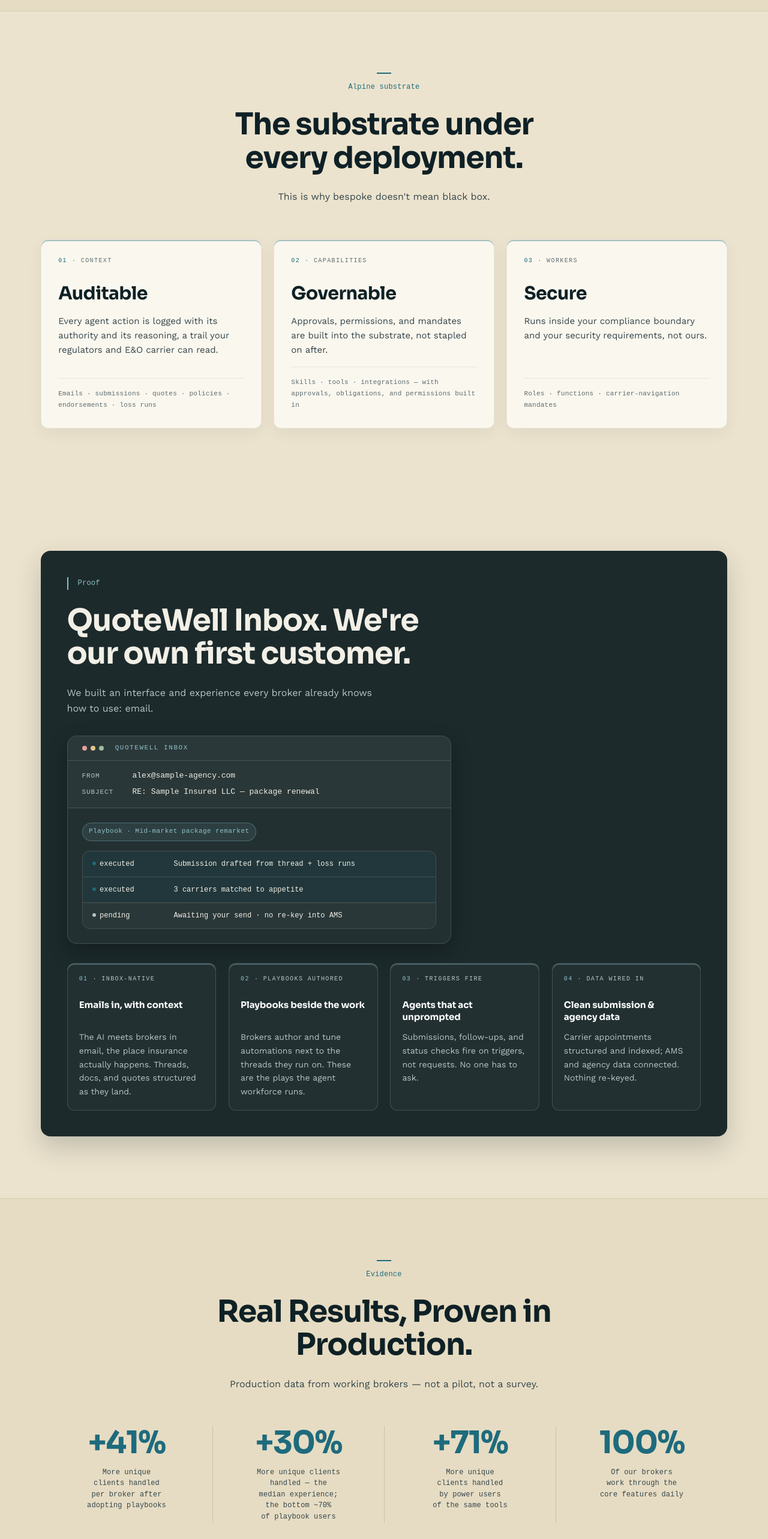
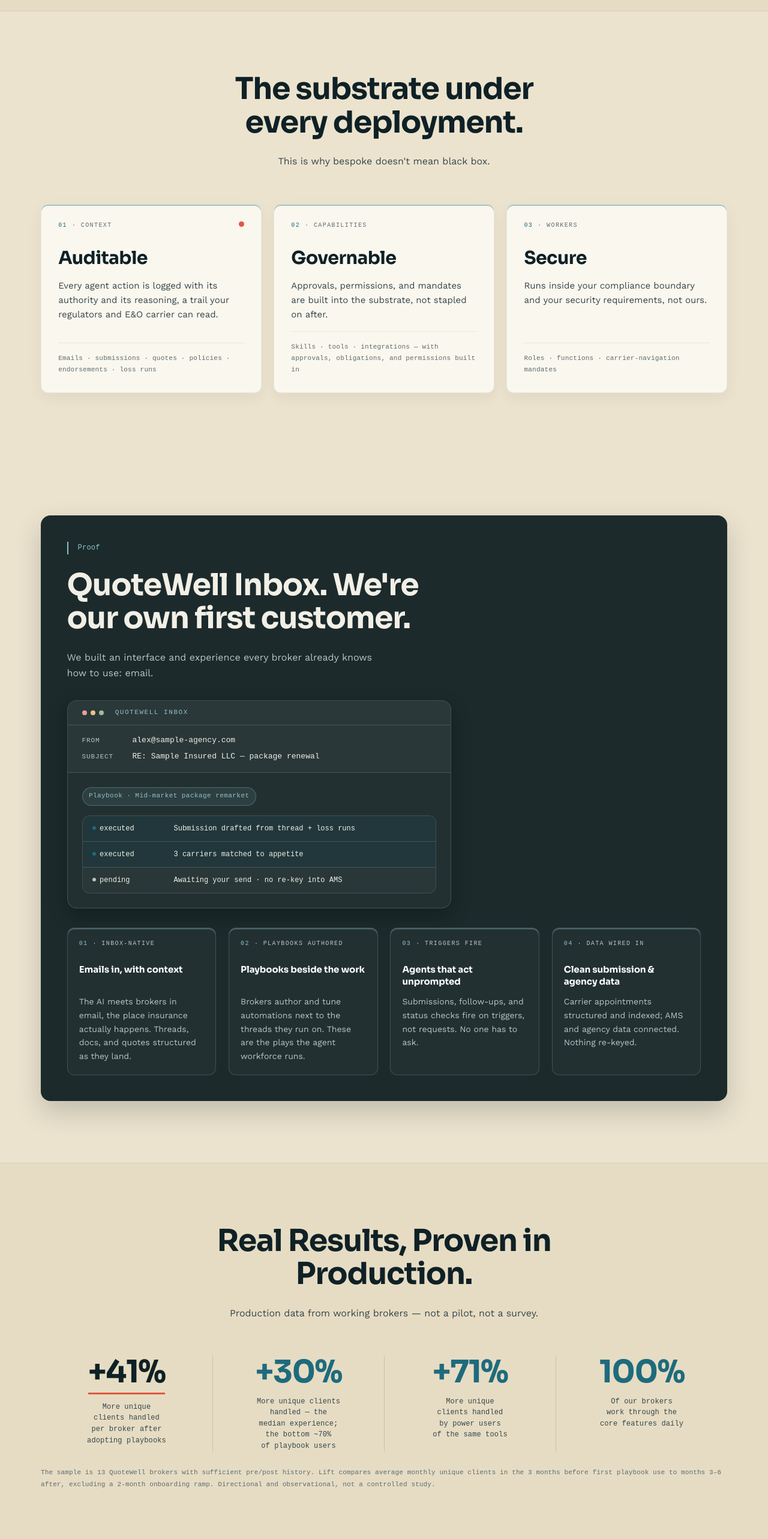
Before and after one commit to Third-Plane/third-plane-site, a React (Vite) app: page / in a window 1280 px wide. Shown: the part 2100-4665 px from the top of the page at 60% size. Built offline with nearby package versions, Linux system fonts and the light colour scheme; a web font is replaced by a local one.

Commit message:
Mark key beats with coral and darken the footer.
Drop Alpine/Evidence eyebrows, underline the lead +41% stat, flag Auditable with a corner coral dot, and anchor the page on a deep footer.

```diff
--- a/src/components/Alpine.jsx
+++ b/src/components/Alpine.jsx
@@ -5,11 +5,17 @@ export default function Alpine() {
   return (
     <section className="section alpine" id="alpine">
       <div className="container">
-        <SectionHead eyebrow={alpine.eyebrow} title={alpine.title} body={alpine.body} />
+        <SectionHead title={alpine.title} body={alpine.body} />
 
         <div className="grid grid--3">
           {alpine.cards.map((card, i) => (
-            <article className="card alpine-card" key={card.index} data-reveal style={{ '--i': i }}>
+            <article
+              className={card.flag ? 'card alpine-card alpine-card--flag' : 'card alpine-card'}
+              key={card.index}
+              data-reveal
+              style={{ '--i': i }}
+            >
+              {card.flag ? <i className="log__dot alpine-card__flag" aria-hidden="true" /> : null}
               <p className="card__index">
                 <span>{card.index}</span> · {card.kicker}
               </p>
--- a/src/components/Evidence.jsx
+++ b/src/components/Evidence.jsx
@@ -7,11 +7,11 @@ export default function Evidence() {
   return (
     <section className="section section--band evidence" id="evidence">
       <div className="container">
-        <SectionHead eyebrow={evidence.eyebrow} title={evidence.title} body={evidence.body} />
+        <SectionHead title={evidence.title} body={evidence.body} />
 
         <div className="stats" data-reveal>
-          {evidence.stats.map((stat) => (
-            <div className="stat" key={stat.figure}>
+          {evidence.stats.map((stat, i) => (
+            <div className={i === 0 ? 'stat stat--lead' : 'stat'} key={stat.figure}>
               <p className="stat__figure">{stat.figure}</p>
               <p className="stat__body">{stat.body}</p>
             </div>
--- a/src/components/ui.jsx
+++ b/src/components/ui.jsx
@@ -56,7 +56,7 @@ export function Doc({ className }) {
 export function SectionHead({ eyebrow, title, body, dark = false, id }) {
   return (
     <header className="section-head" data-reveal>
-      <Eyebrow dark={dark}>{eyebrow}</Eyebrow>
+      {eyebrow ? <Eyebrow dark={dark}>{eyebrow}</Eyebrow> : null}
       <h2 className="display-2" id={id}>
         {title}
       </h2>
--- a/src/content.js
+++ b/src/content.js
@@ -88,7 +88,6 @@ export const product = {
 }
 
 export const alpine = {
-  eyebrow: 'Alpine substrate',
   title: 'The substrate under every deployment.',
   body: "This is why bespoke doesn't mean black box.",
   cards: [
@@ -96,6 +95,8 @@ export const alpine = {
       index: '01',
       kicker: 'Context',
       title: 'Auditable',
+      // Same coral log-dot as governed status — top-right on Auditable.
+      flag: true,
       body: 'Every agent action is logged with its authority and its reasoning, a trail your regulators and E&O carrier can read.',
       meta: 'Emails · submissions · quotes · policies · endorsements · loss runs',
     },
@@ -162,7 +163,6 @@ export const proof = {
 }
 
 export const evidence = {
-  eyebrow: 'Evidence',
   title: 'Real Results, Proven in Production.',
   body: 'Production data from working brokers — not a pilot, not a survey.',
   stats: [
--- a/src/index.css
+++ b/src/index.css
@@ -220,9 +220,9 @@ ol {
   max-width: 62ch;
 }
 
-.section-head .display-2 {
-  /* Match the hero's eyebrow → title rhythm now that section labels share
-     the same thin rule mark instead of taller pills. */
+/* Only when an eyebrow is present — Alpine/Evidence drop the label and
+   start on the title, so they shouldn't inherit the hero's label→title gap. */
+.section-head .eyebrow + .display-2 {
   margin-top: var(--s-5);
 }
 
@@ -262,10 +262,8 @@ ol {
   color: #8fc0c9;
 }
 
-/* Centred heads use a short top tick instead — a left bar reads lopsided
+/* Centred CTA head uses a short top tick — a left bar reads lopsided
    when the label sits on the page axis. */
-.alpine .section-head .eyebrow,
-.evidence .section-head .eyebrow,
 .cta__shell .eyebrow {
   display: flex;
   flex-direction: column;
@@ -275,8 +273,6 @@ ol {
   border-left: 0;
 }
 
-.alpine .section-head .eyebrow::before,
-.evidence .section-head .eyebrow::before,
 .cta__shell .eyebrow::before {
   content: '';
   width: 1.5rem;
@@ -1116,6 +1112,7 @@ ol {
    ========================================================================== */
 
 .alpine-card {
+  position: relative;
   gap: var(--s-4);
   background: var(--surface-2);
   /* Mark-teal accent — same weight as problem tiles, different hue so the
@@ -1125,6 +1122,18 @@ ol {
 
 .alpine-card .card__index {
   justify-content: flex-start;
+}
+
+/* Same 6px coral dot as governed status — pinned to the card corner so it
+   marks Auditable without sitting in the title. */
+.alpine-card__flag {
+  position: absolute;
+  top: var(--card-pad);
+  right: var(--card-pad);
+  width: 9px;
+  height: 9px;
+  margin: 0;
+  background: var(--mark-coral);
 }
 
 /* ==========================================================================
@@ -1386,6 +1395,14 @@ ol {
   color: var(--teal);
 }
 
+/* Lead figure (+41%): coral underline instead of teal fill — same number,
+   same order, just marked as the one that earns the row. */
+.stat--lead .stat__figure {
+  color: var(--ink);
+  padding-bottom: 0.12em;
+  border-bottom: 3px solid var(--mark-coral);
+}
+
 /* Balanced so a centred sentence never orphans one word on the last line.
    22ch keeps each body to a short stack under its figure. */
 .stat__body {
@@ -1639,9 +1656,10 @@ ol {
    Footer
    ========================================================================== */
 
+/* Dark anchor — cream page gets a second contrast beat (Herald navy /
+   Kalepa black territory) without turning the rest of the site dark. */
 .footer {
-  border-top: 1px solid var(--line-soft);
-  background: var(--bg-band);
+  background: var(--deep);
 }
 
 .footer__inner {
@@ -1651,6 +1669,10 @@ ol {
   justify-content: space-between;
   gap: var(--s-4);
   padding-block: var(--s-6);
+}
+
+.footer .mono {
+  color: var(--on-dark-muted);
 }
 
 /* ==========================================================================
```
